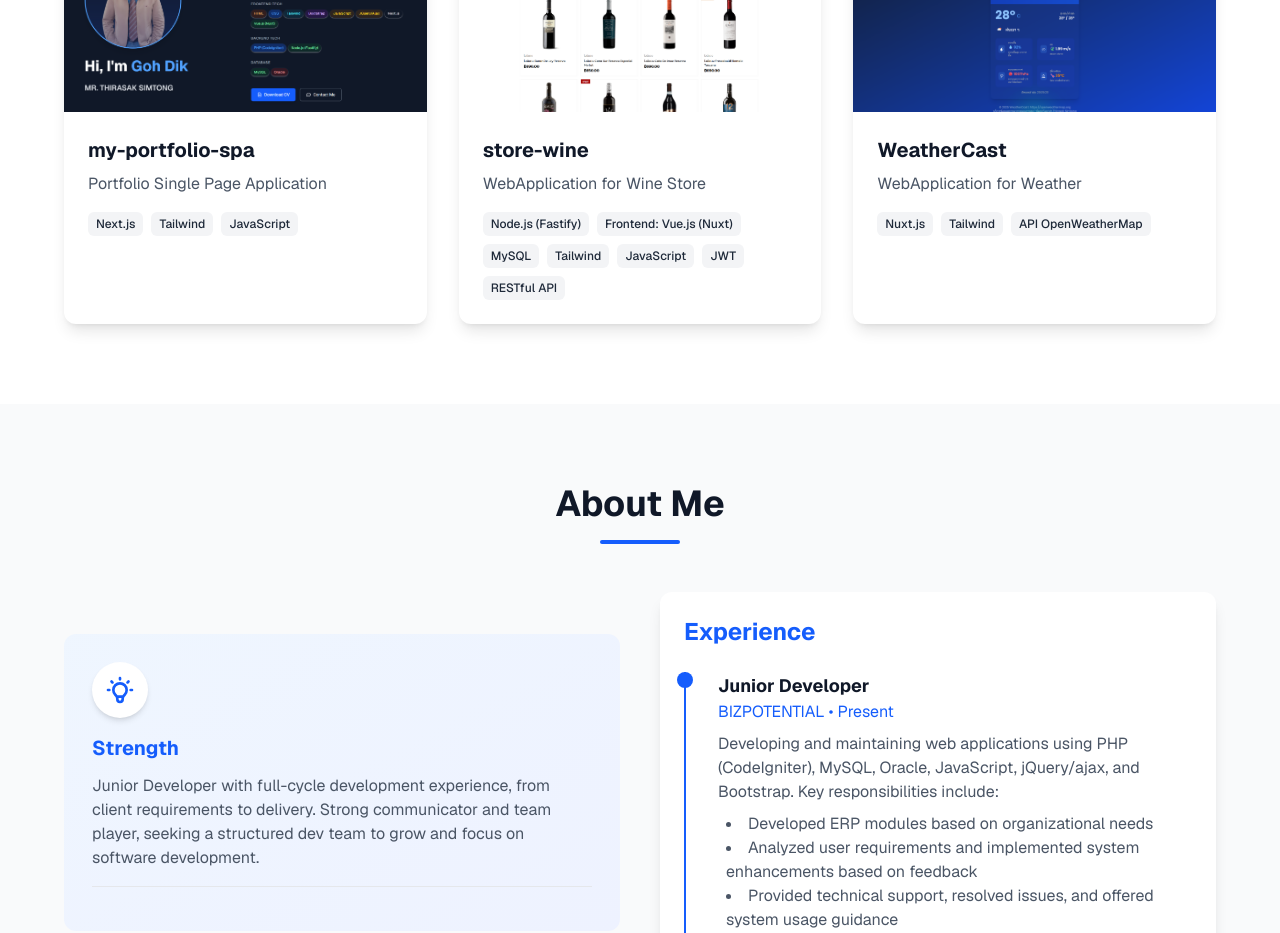
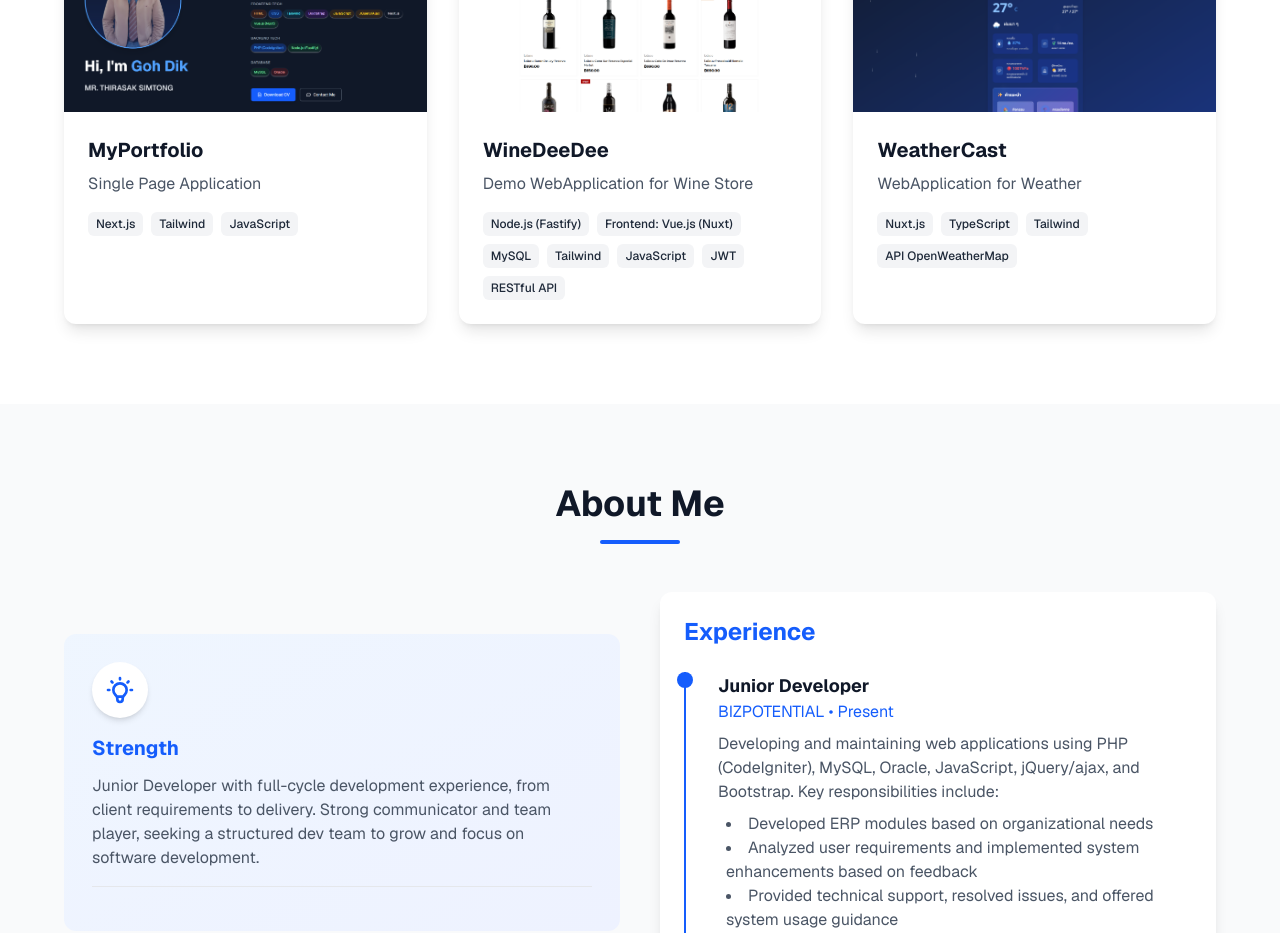
Before and after one commit to gohdick/my-portfolio-spa, a Next.js app: page / in a window 1280 px wide. Shown: the part 1900-2833 px from the top of the page. Built offline with nearby package versions, Linux system fonts and the light colour scheme; a web font is replaced by a local one.

Commit message:
✨ Update project all file

```diff
--- a/data/projects.ts
+++ b/data/projects.ts
@@ -1,15 +1,15 @@
 const projects = [
     {
-        name: 'my-portfolio-spa',
-        description: 'Portfolio Single Page Application',
+        name: 'MyPortfolio',
+        description: 'Single Page Application',
         tech: ['Next.js', 'Tailwind', 'JavaScript'],
         image: '/my_profile.png',
         github: 'https://github.com/gohdick/my-portfolio-spa',
         demo: 'https://resume.gohdik.dev'
     },
     {
-        name: 'store-wine',
-        description: 'WebApplication for Wine Store',
+        name: 'WineDeeDee',
+        description: 'Demo WebApplication for Wine Store',
         tech: ['Node.js (Fastify)', 'Frontend: Vue.js (Nuxt)', 'MySQL', 'Tailwind', 'JavaScript', 'JWT', 'RESTful API'],
         features: ['JWT'],
         image: '/wine_01.png',
@@ -19,7 +19,7 @@ const projects = [
     {
         name: 'WeatherCast',
         description: 'WebApplication for Weather',
-        tech: ['Nuxt.js', 'Tailwind', 'API OpenWeatherMap'],
+        tech: ['Nuxt.js', 'TypeScript', 'Tailwind', 'API OpenWeatherMap'],
         image: '/weathercast.png',
         github: 'https://github.com/gohdick/nuxt-weather-app',
         demo: 'https://WeatherCast.gohdik.dev'
```
Also changed, not shown: public/weathercast.png.
